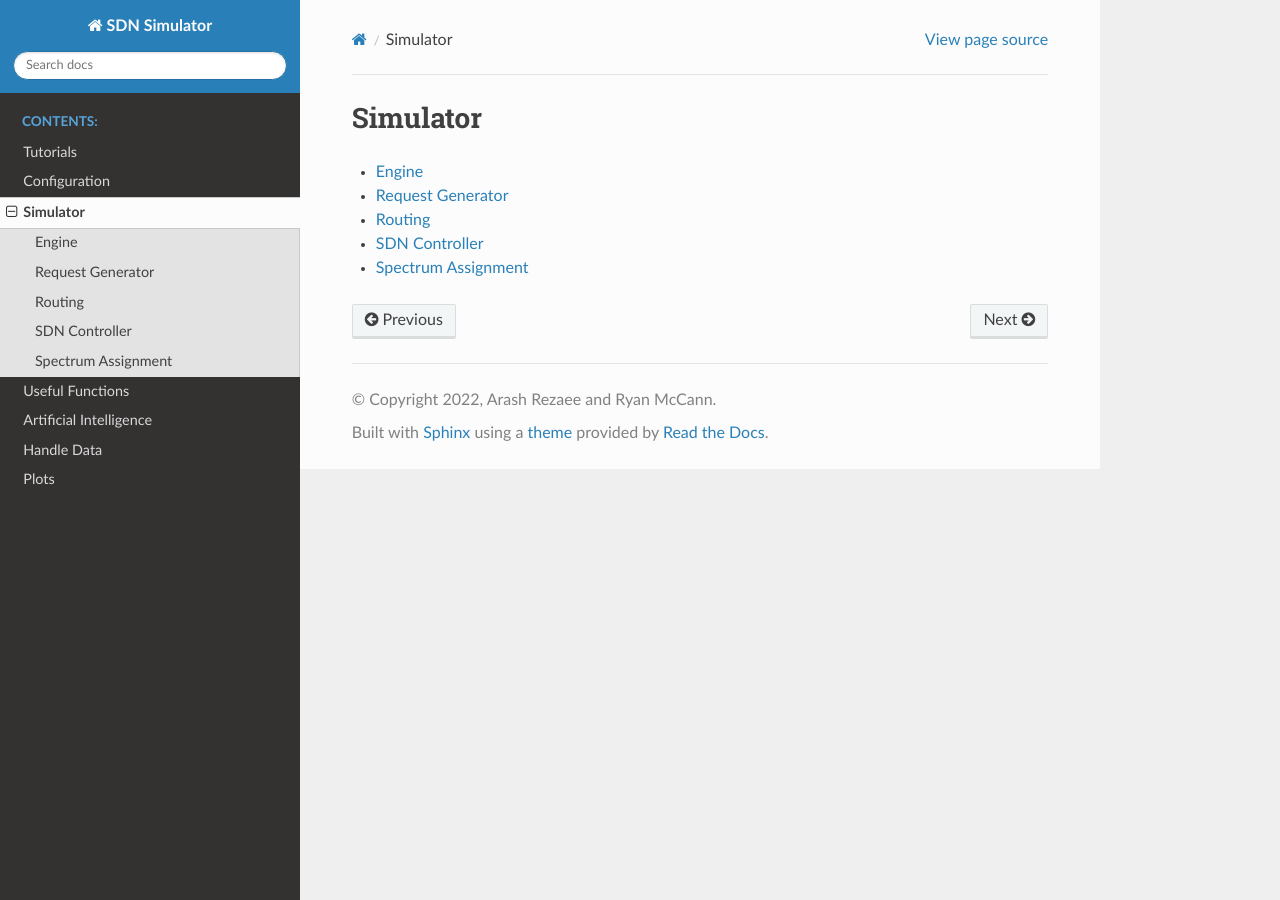
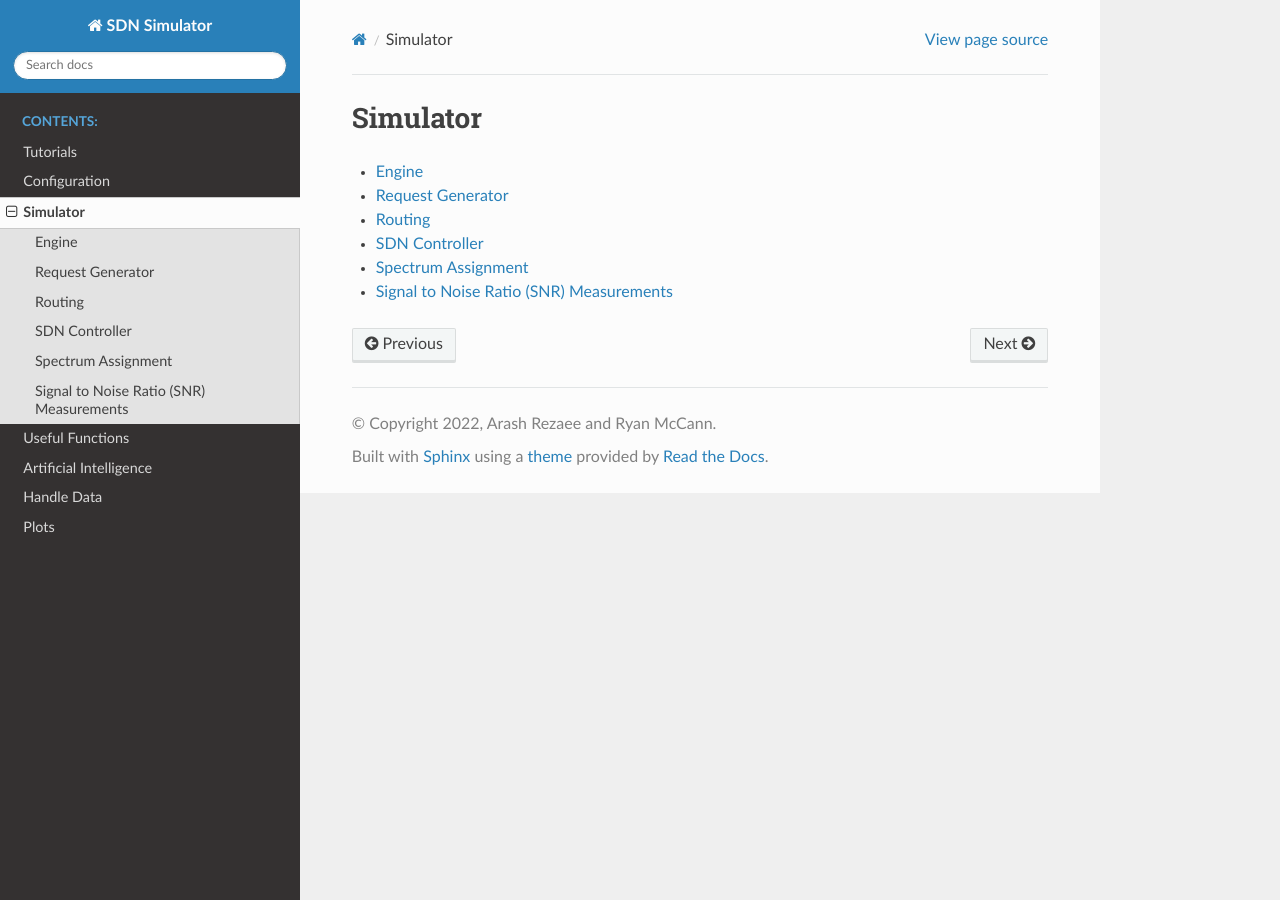
Before and after one commit to SDNNetSim/SDON_simulator, a Sphinx documentation site: the page built from docs/sim_scripts/sim_scripts_modules.rst, in a window 1280 px wide. Built offline with Sphinx 7.4.7 and the Read the Docs theme 2.0.0, drawn with Linux system fonts in a browser that asks for light colours; pages that are not in the unit, such as notebooks, are missing from menus.

Commit message:
Add snr_measurements.py to sphinx

```diff
--- a/docs/sim_scripts/sim_scripts_modules.rst
+++ b/docs/sim_scripts/sim_scripts_modules.rst
@@ -8,3 +8,4 @@ Simulator
     routing
     sdn_controller
     spectrum_assignment
+    snr_measurements
--- /dev/null
+++ b/docs/sim_scripts/snr_measurements.rst
@@ -0,0 +1,6 @@
+Signal to Noise Ratio (SNR) Measurements
+========================================
+
+.. automodule:: sim_scripts.snr_measurements
+    :members:
+    :undoc-members:
```
